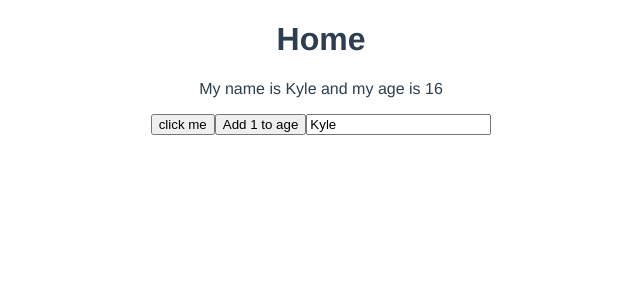
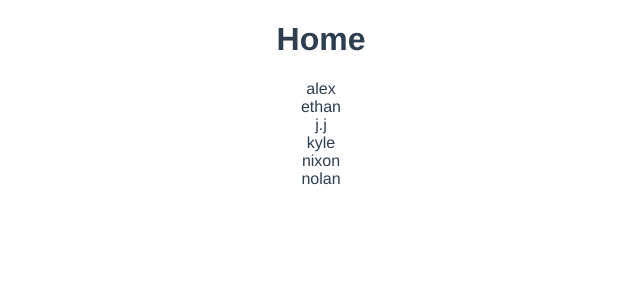
Before and after one commit to kylesdev91/dojo-blog, a Vue app: page / in a window 1280 px wide. Shown: the top 300 px of the page, without its empty margins (319-959 px from the left). Built offline with nearby package versions, Linux system fonts and the light colour scheme.

Commit message:
Got the names to show up "before filter"

```diff
--- a/src/views/Home.vue
+++ b/src/views/Home.vue
@@ -1,39 +1,18 @@
 <template>
   <div class="home">
     <h1>Home</h1>
-    <p>My name is {{ name }} and my age is {{ age }}</p>
-    <button @click="handleClick">click me</button>
-    <button @click="age++">Add 1 to age</button>
-    <input type="text" v-model="name" />
+    <div v-for="name in names" :key="name">{{ name }}</div>
   </div>
 </template>
 
 <script>
-import { ref } from '@vue/reactivity';
+import { computed, ref } from '@vue/reactivity';
 
 export default {
   name: 'Home',
   setup() {
-    // const p = ref('hello');
-
-    const name = ref('Kyle');
-    const age = ref(16);
-
-    const handleClick = () => {
-      name.value = 'Kate';
-      age.value = 13;
-    };
-
-    return {
-      name,
-      age,
-      handleClick,
-    };
-  },
-  data() {
-    return {
-      score: 5,
-    };
+    const names = ref(['alex', 'ethan', 'j.j', 'kyle', 'nixon', 'nolan']);
+    return { names };
   },
 };
 </script>
```
